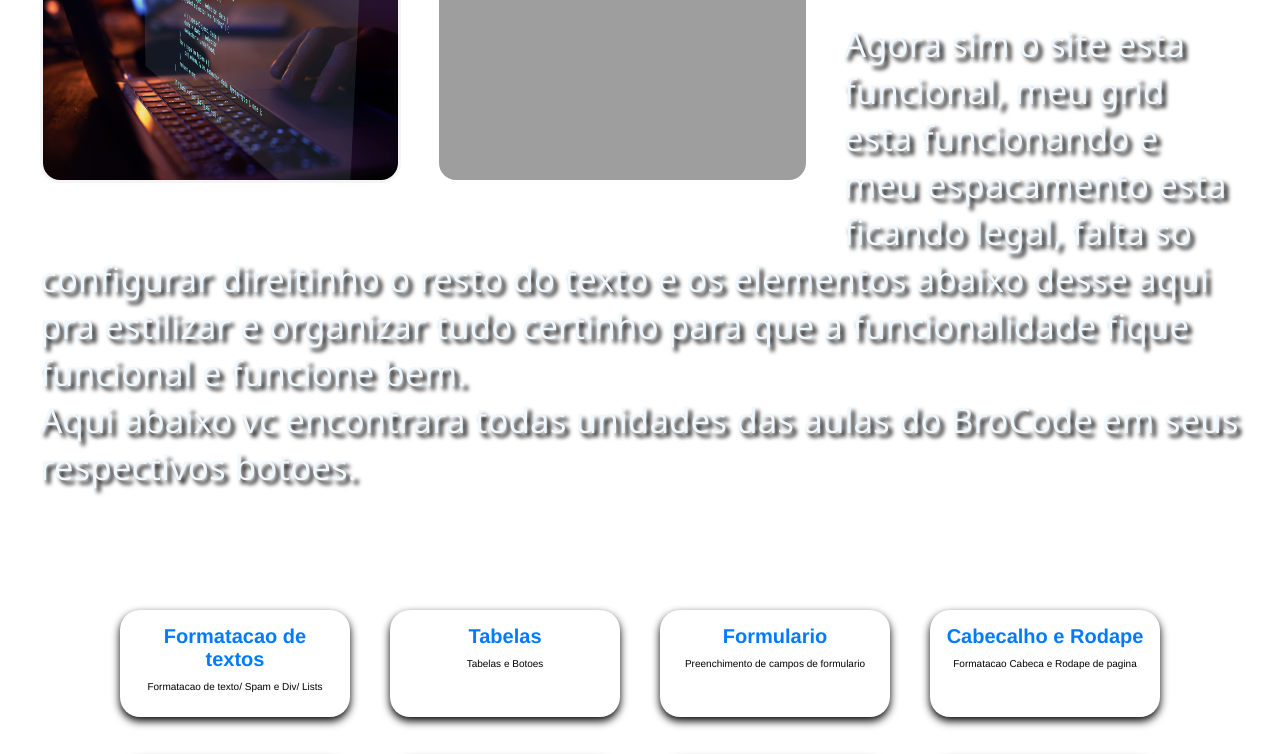
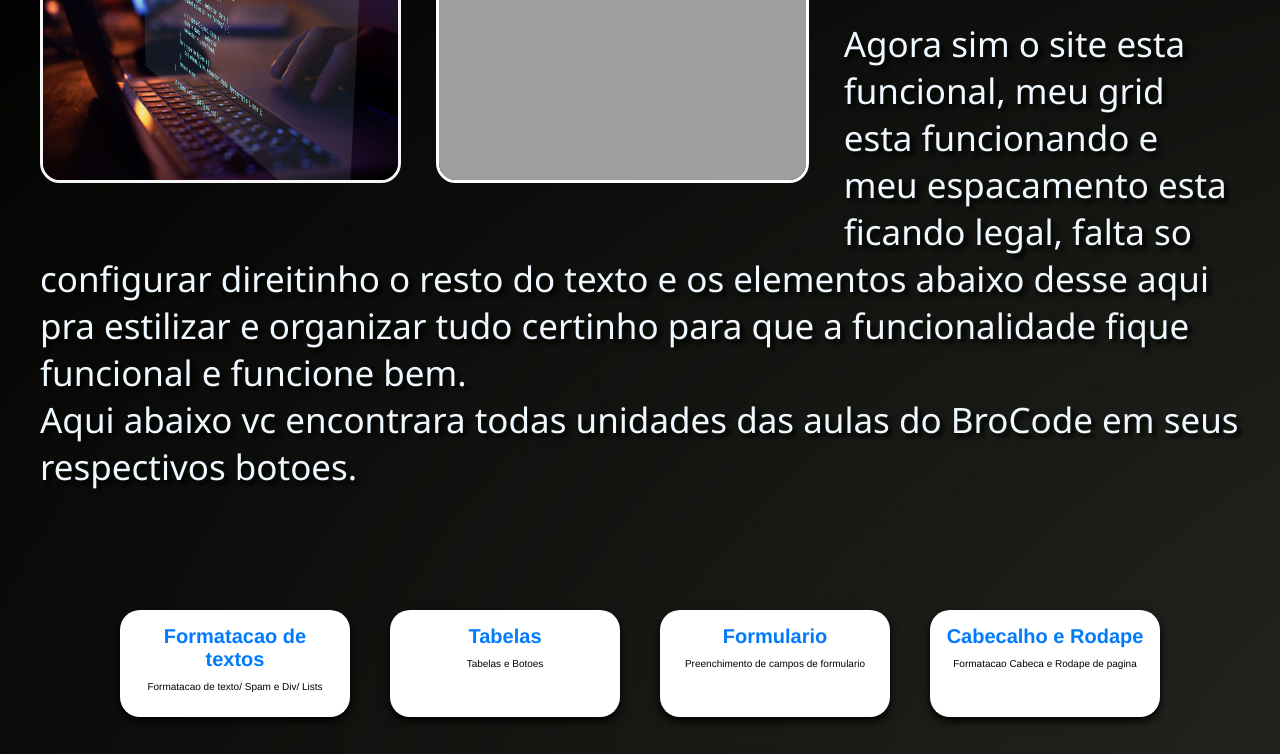
Before and after one commit to ThiagoNevesFaria/teste-site2, a plain HTML site: page Principal/index.html in a window 1280 px wide. Shown: the part 284-1038 px from the top of the page. Drawn offline with Linux system fonts and the light colour scheme; the site is published under a folder, as on GitHub Pages, so addresses that start at the root find nothing; a web font is replaced by a local one.

Commit message:
index.css

```diff
--- a/Principal/index.css
+++ b/Principal/index.css
@@ -4,7 +4,7 @@ body{
 
     margin: 0;
     padding: 0;
-    background-image: url(/Principal/L.jpg);
+    background-image: url(L.jpg);
 
     background-size:cover;
 }
```
